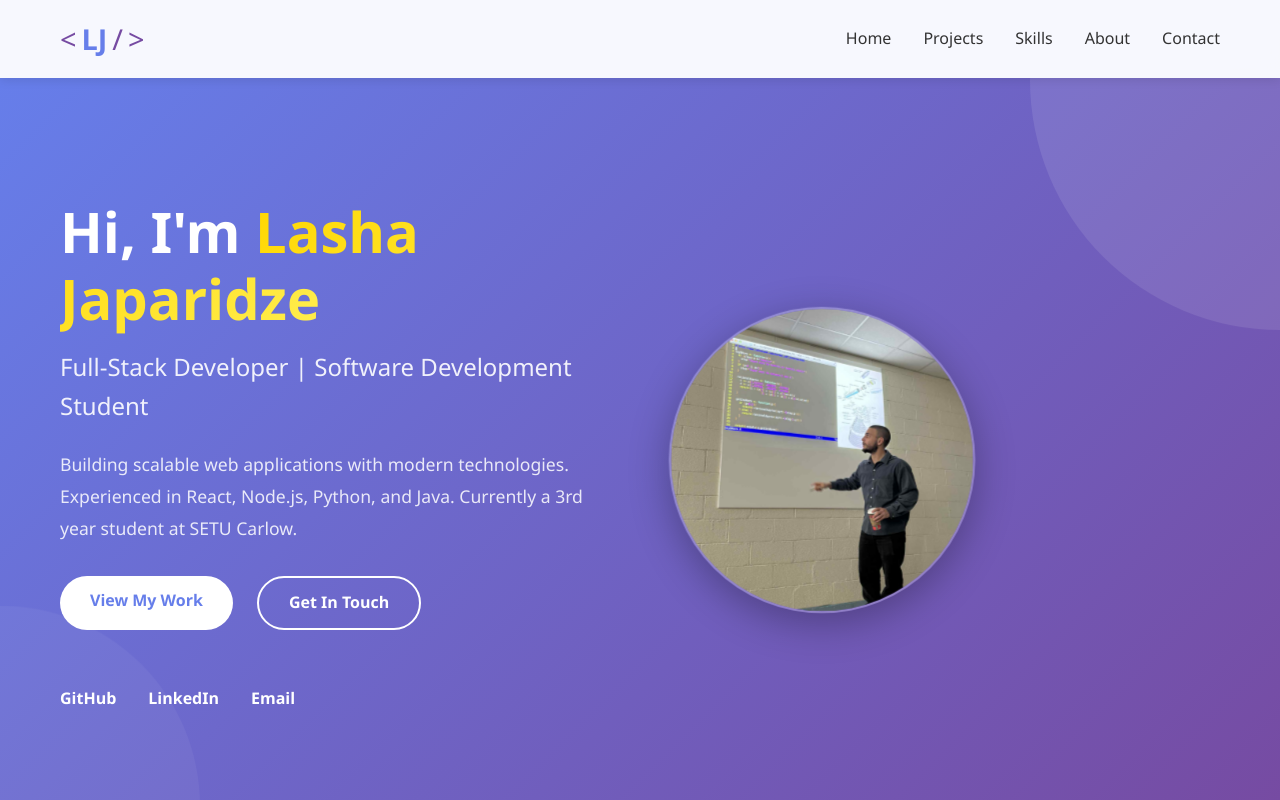
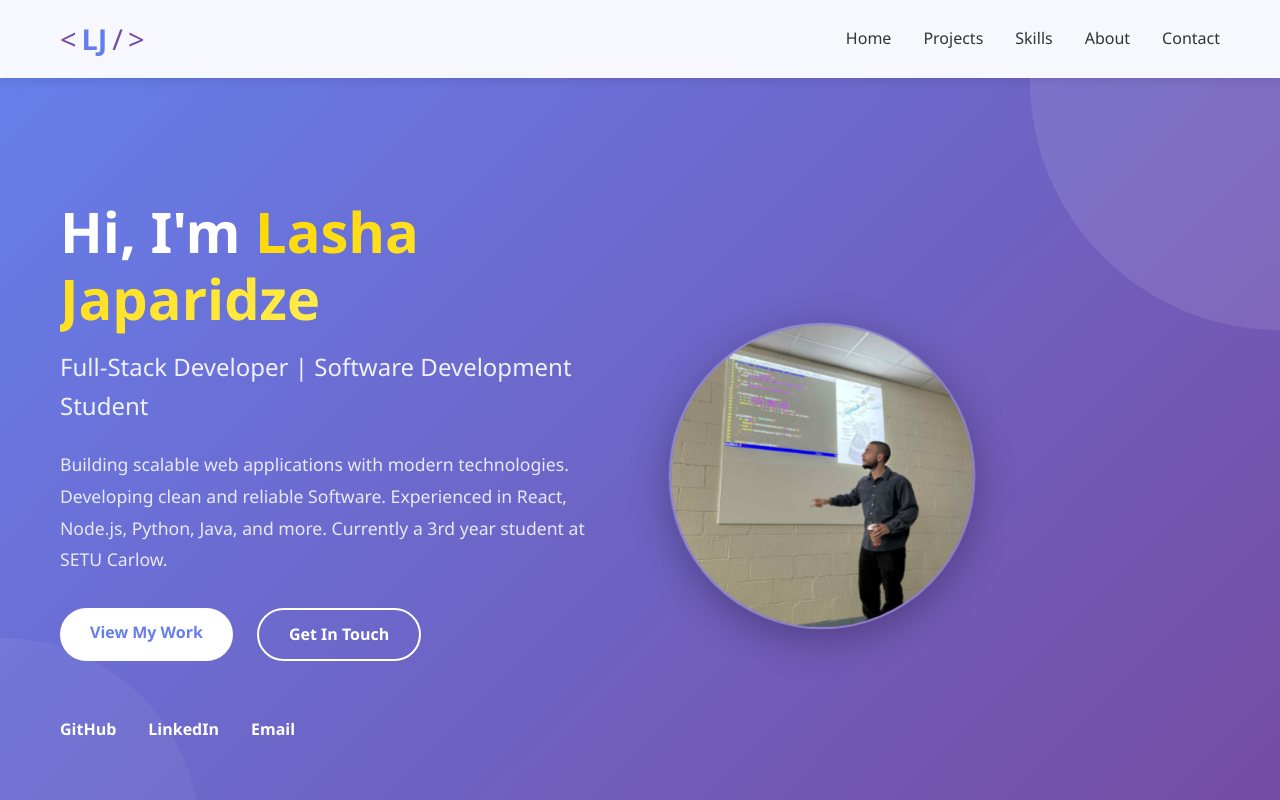
Before and after one commit to LashaJaparidze15/portfolio, a React (Vite) app: page / in a window 1280 px wide. Shown: the top 800 px of the page. Built offline with nearby package versions, Linux system fonts and the light colour scheme; the HTML template or start-up script is replaced by a standard one.

Commit message:
Update Hero.jsx

```diff
--- a/src/components/Hero.jsx
+++ b/src/components/Hero.jsx
@@ -14,8 +14,9 @@ export default function Hero() {
             </p>
             <p className="hero-description">
               Building scalable web applications with modern technologies.
-              Experienced in React, Node.js, Python, and Java.
-              Currently a 3rd year student at SETU Carlow.
+              Developing clean and reliable Software. Experienced in React,
+              Node.js, Python, Java, and more. Currently a 3rd year student
+              at SETU Carlow.
             </p>
             <div className="hero-cta">
               <a href="#projects" className="cta-button primary">
```
